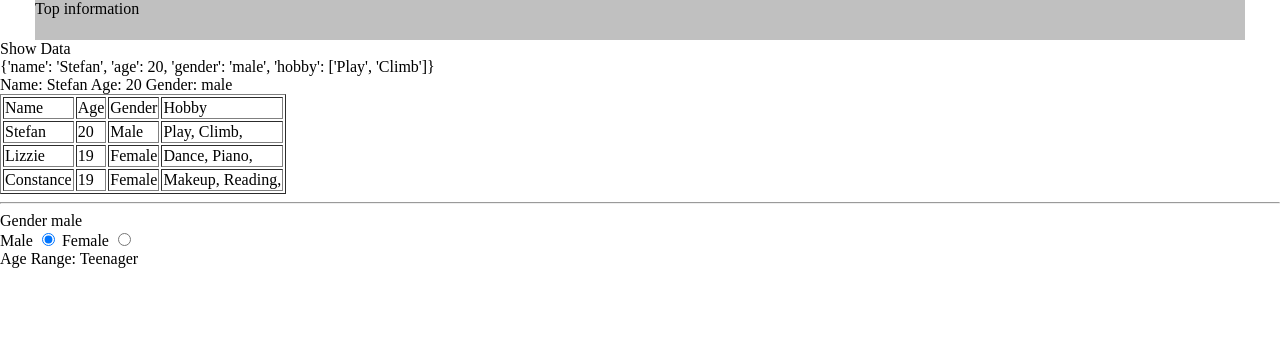
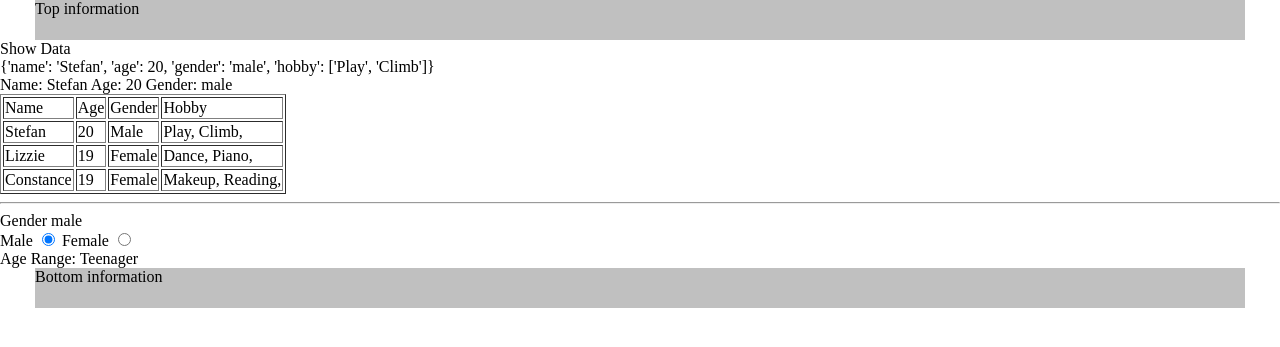
Before and after one commit to stefanSuYiGuo/Django_case2, a Django app: page /testTemplate/ in a window 1280 px wide. Shown: the top 347 px of the page. Run offline with Django 3.2, Linux system fonts and the light colour scheme.

Commit message:
implement bottom.html in testTemplate.html

```diff
--- a/mydjangoDemo01/djangoDemo02/myapp02/templates/testTemplate.html
+++ b/mydjangoDemo01/djangoDemo02/myapp02/templates/testTemplate.html
@@ -52,5 +52,6 @@ Middle age
 Teenager
 {% endif %}
 
+{% include 'bottom.html' %}
 </body>
 </html>
```
